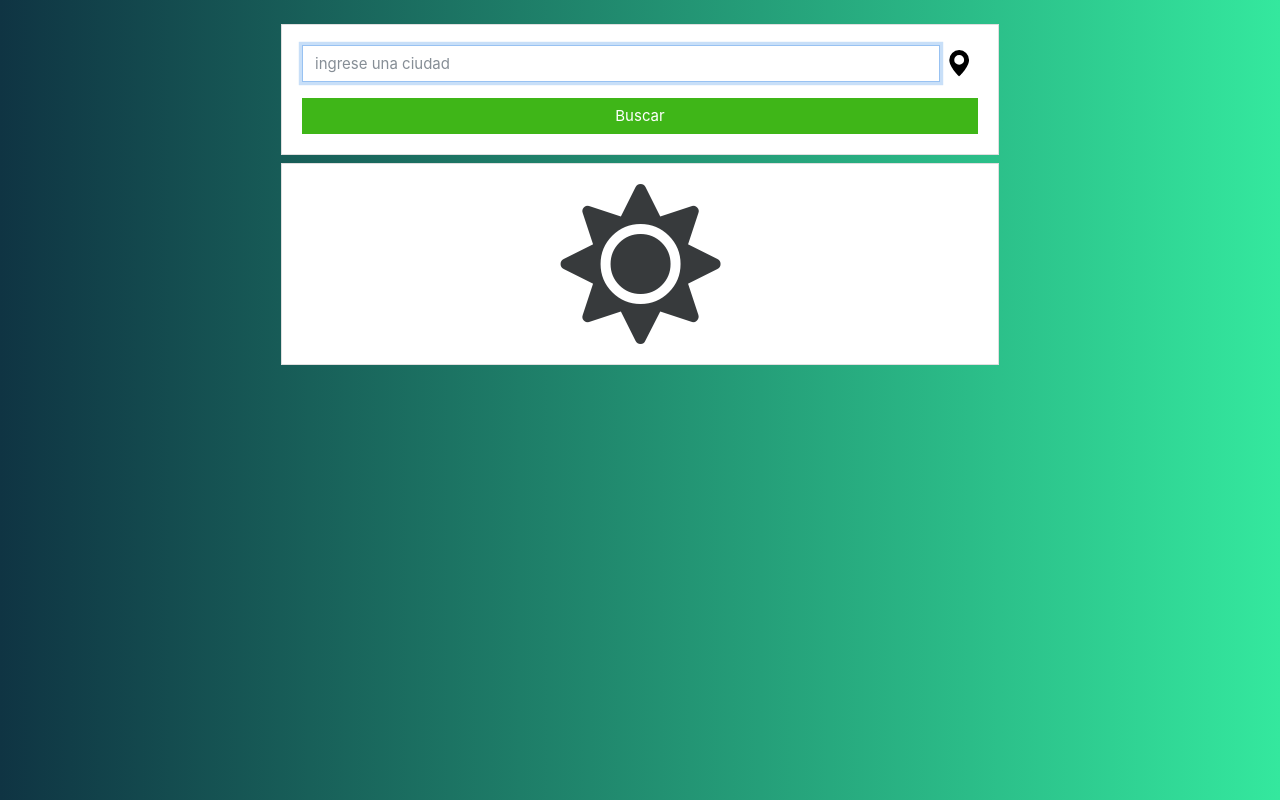
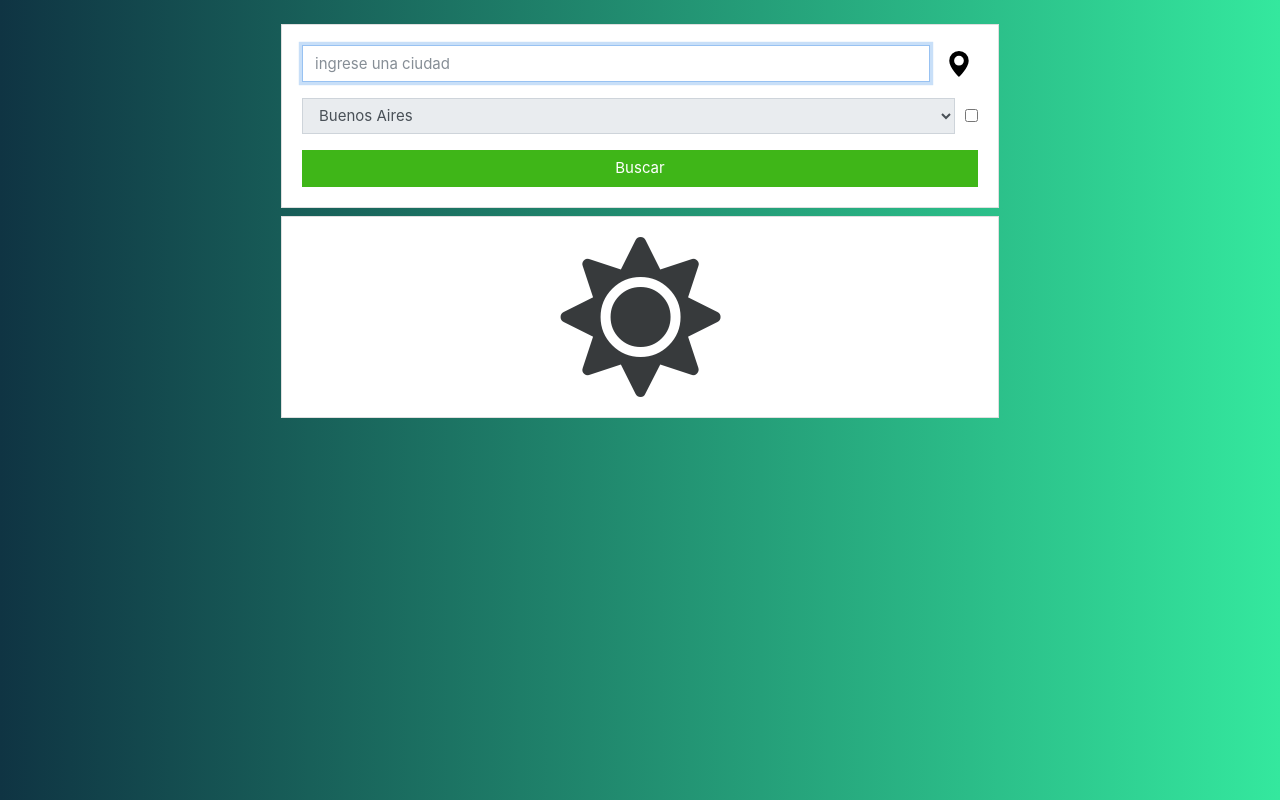
Before and after one commit to jstampella/flow_clima, a React app: page / in a window 1280 px wide. Built offline with nearby package versions, Linux system fonts and the light colour scheme.

Commit message:
se agrega select city

```diff
--- a/src/app/components/weather/weatherSearch/weatherSearch.js
+++ b/src/app/components/weather/weatherSearch/weatherSearch.js
@@ -11,14 +11,19 @@ import './weatherSearch.scss';
  *
  */
 export default function weatherSearch({ setData }) {
-	// Constantes
+	// Constantes estados
 	const [cord, setCord] = useState({ latitude: 0, longiude: 0 });
 	const [city, setCity] = useState('');
+	const [select, setSelect] = useState(false);
 	// Cambios de estados
 	useEffect(() => {
 		if ((cord.latitude !== 0 && cord.longiude !== 0) || city !== '')
 			getWeather();
 	}, [cord]);
+
+	useEffect(() => {
+		console.log(select);
+	}, [select]);
 
 	const getWeather = () => {
 		console.log('city', city);
@@ -84,6 +89,7 @@ export default function weatherSearch({ setData }) {
 			>
 				<div className='form-group d-flex'>
 					<input
+						disabled={select}
 						defaultValue={city}
 						onChange={e => setCity(e.target.value)}
 						type='text'
@@ -94,6 +100,7 @@ export default function weatherSearch({ setData }) {
 					/>
 
 					<button
+						disabled={select}
 						className='btn-geo'
 						type='button'
 						onClick={e => {
@@ -109,6 +116,25 @@ export default function weatherSearch({ setData }) {
 							<path d='M8 16s6-5.686 6-10A6 6 0 0 0 2 6c0 4.314 6 10 6 10zm0-7a3 3 0 1 1 0-6 3 3 0 0 1 0 6z' />
 						</svg>
 					</button>
+				</div>
+				<div className='form-group d-flex'>
+					<select
+						disabled={!select}
+						className='form-control'
+						name='city_select'
+						onChange={e => setCity(e.target.value)}
+					>
+						<option>Buenos Aires</option>
+						<option>Santa Fe</option>
+						<option>Parana</option>
+						<option>Mendoza</option>
+						<option>Cordoba</option>
+					</select>
+					<input
+						onChange={e => setSelect(!select)}
+						checked={select}
+						type='checkbox'
+					></input>
 				</div>
 				<button type='submit' className='btn btn-block btn-success'>
 					Buscar
--- a/src/app/components/weather/weatherSearch/weatherSearch.scss
+++ b/src/app/components/weather/weatherSearch/weatherSearch.scss
@@ -10,3 +10,8 @@
 		}
 	}
 }
+
+.d-flex {
+	align-items: center;
+	gap: 10px;
+}
```
